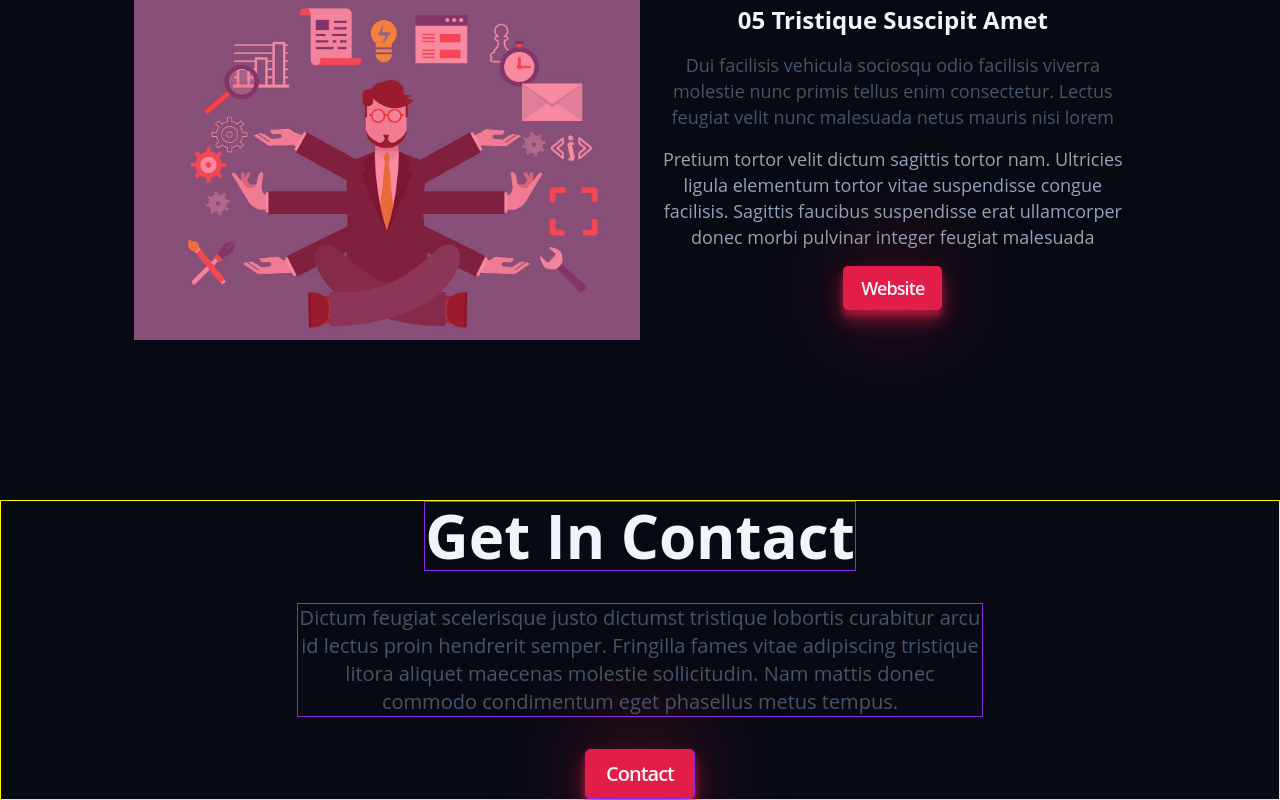
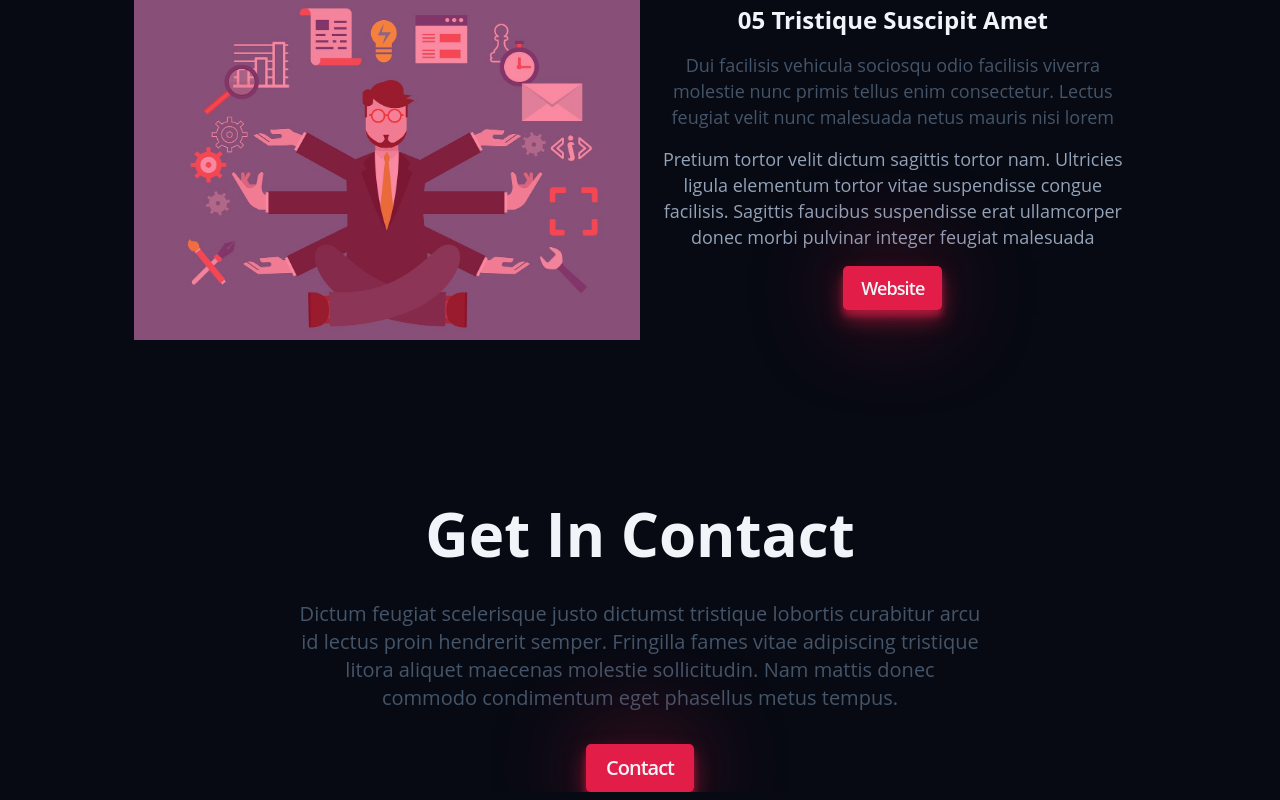
Before and after one commit to renatumb/portfolio02, a website built with Vite: page index.html in a window 1280 px wide. Shown: the part 5141-5941 px from the top of the page. Built offline with nearby package versions, Linux system fonts and the light colour scheme.

Commit message:
Contact Session - Removing unneeded style

```diff
--- a/index.html
+++ b/index.html
@@ -201,7 +201,7 @@
         </div>
         <!-- -->
       </section>
-      <section style="border: 1px solid yellow" class="contact container section">
+      <section class="contact container section">
           <h2 class="contact__title">Get in Contact</h2>
           <p class="contact__paragraph">Dictum feugiat scelerisque justo dictumst tristique lobortis curabitur arcu id lectus proin hendrerit semper. Fringilla fames vitae adipiscing tristique litora aliquet maecenas molestie sollicitudin. Nam mattis donec commodo condimentum eget phasellus metus tempus.</p>
           <a class="btn contact_btn" href="mailto:renatu_mb@yahoo.com.br" target="_blank" rel="noopener noreferrer">Contact</a>
--- a/styles/components/contact.css
+++ b/styles/components/contact.css
@@ -1,7 +1,3 @@
-.contact * {
-    border: 1px solid blueviolet;
-}
-
 .contact {
     display: flex;
     flex-direction: column;
```
